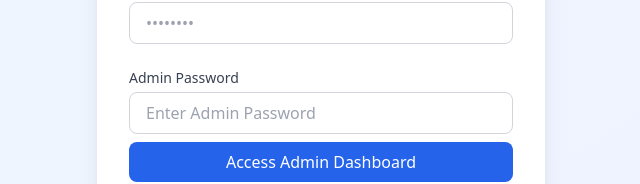
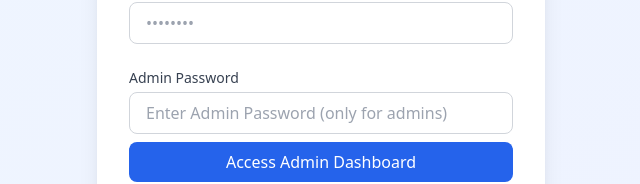
Before and after one commit to vandanj01/Visit_Ease, a React (Vite) app: page / in a window 1280 px wide. Shown: the part 361-545 px from the top of the page, without its empty margins (319-959 px from the left). Built offline with nearby package versions, Linux system fonts and the light colour scheme.

Commit message:
Update Auth.tsx

```diff
--- a/src/pages/Auth.tsx
+++ b/src/pages/Auth.tsx
@@ -215,7 +215,7 @@ export default function Auth() {
               value={adminPassword}
               onChange={(e) => setAdminPassword(e.target.value)}
               className="w-full rounded-lg border border-gray-300 px-4 py-2 focus:outline-none focus:ring-2 focus:ring-blue-500"
-              placeholder="Enter Admin Password"
+              placeholder="Enter Admin Password (only for admins)"
             />
             <button
               type="button"
```
